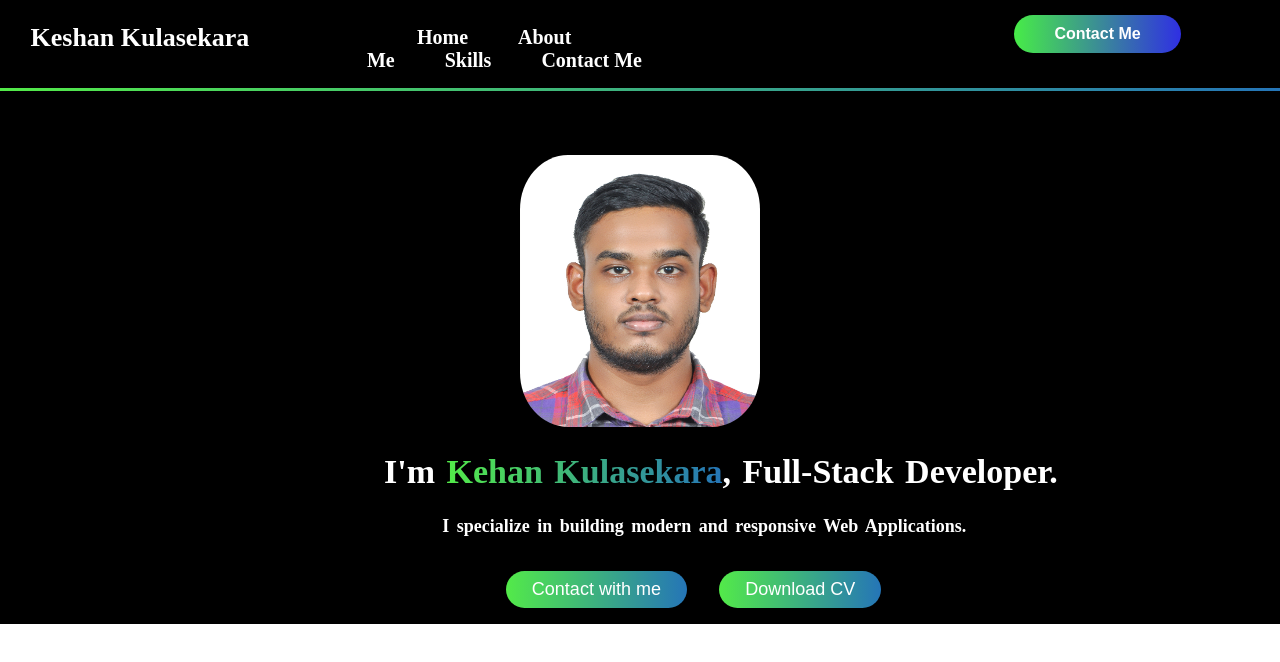
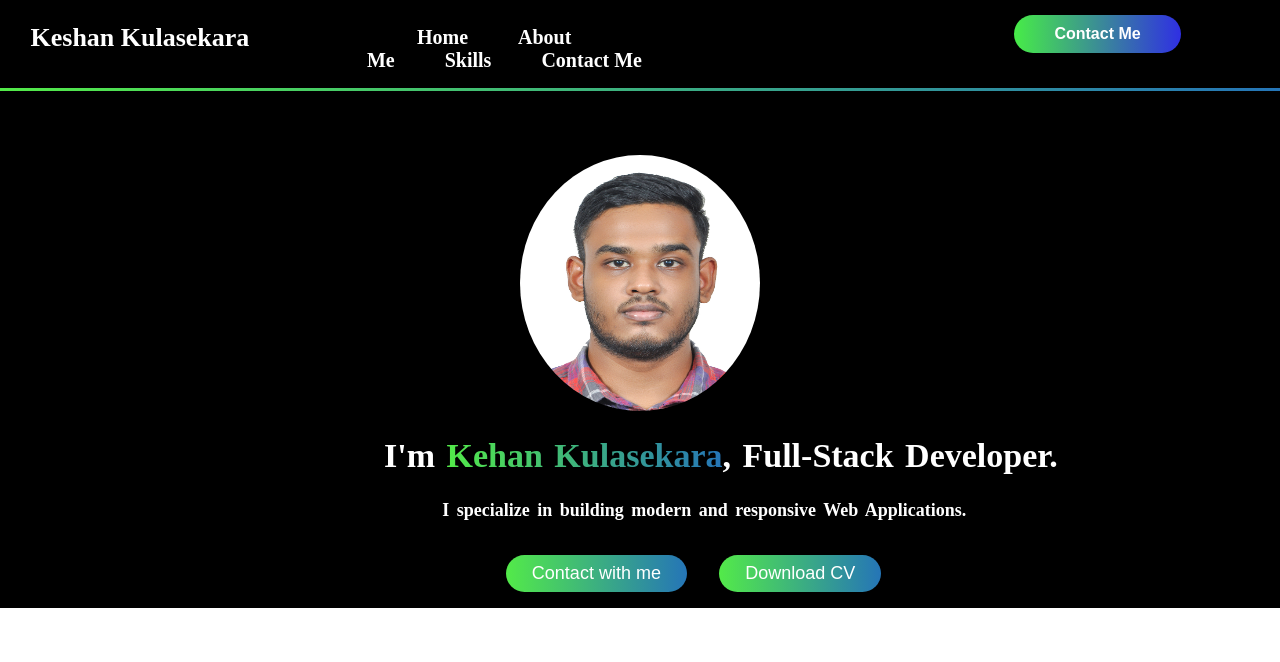
Before and after one commit to KeshaCodeolima/MY-Portfolio, a React (Create React App) app in the folder my-portfolio/: page / in a window 1280 px wide. Shown: the top 662 px of the page. Built offline with nearby package versions, Linux system fonts and the light colour scheme.

Commit message:
change some CSS in home page image

```diff
--- a/my-portfolio/src/Componets/HomePage.css
+++ b/my-portfolio/src/Componets/HomePage.css
@@ -13,8 +13,8 @@
 }
 .image1{
     width: 30vh;
-    height: 34vh;
-    border-radius: 20%;
+    height: 32vh;
+    border-radius: 50%;
 }
 .text{
     margin-left: 30%;
```
